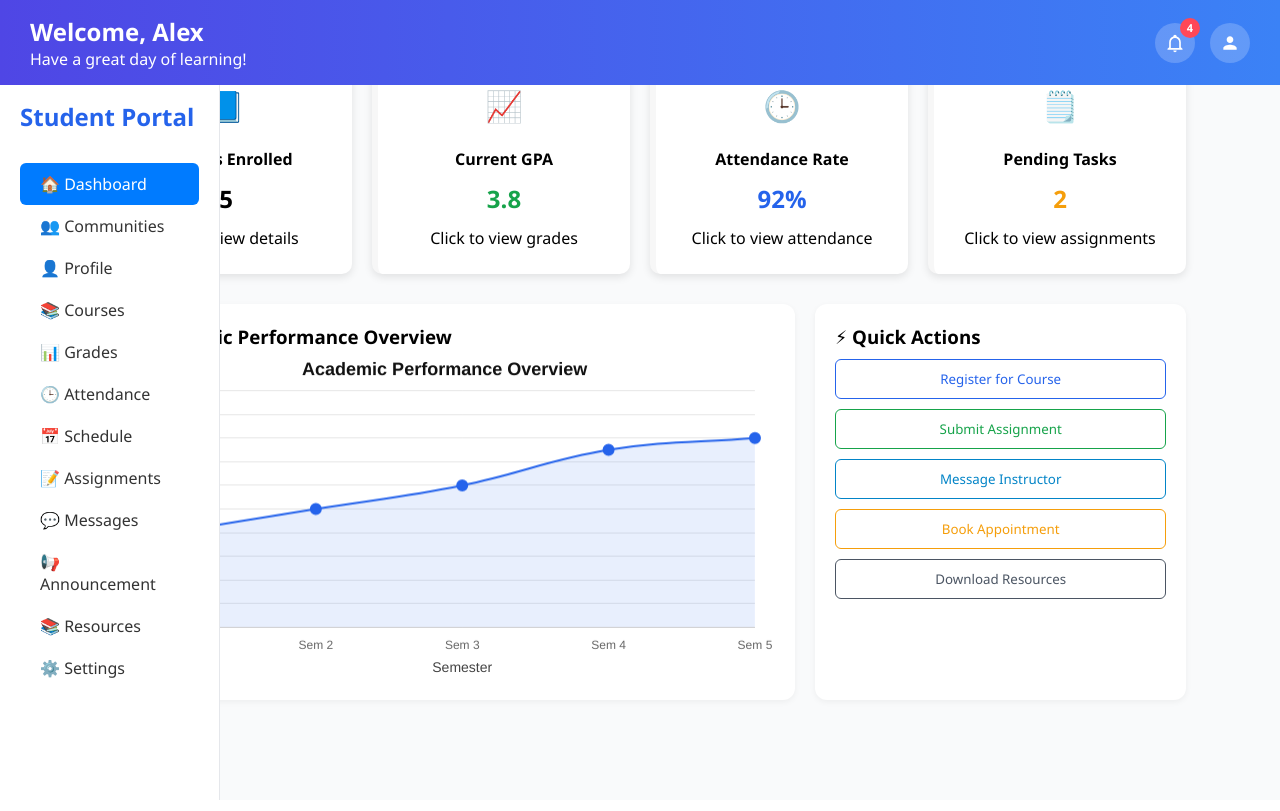
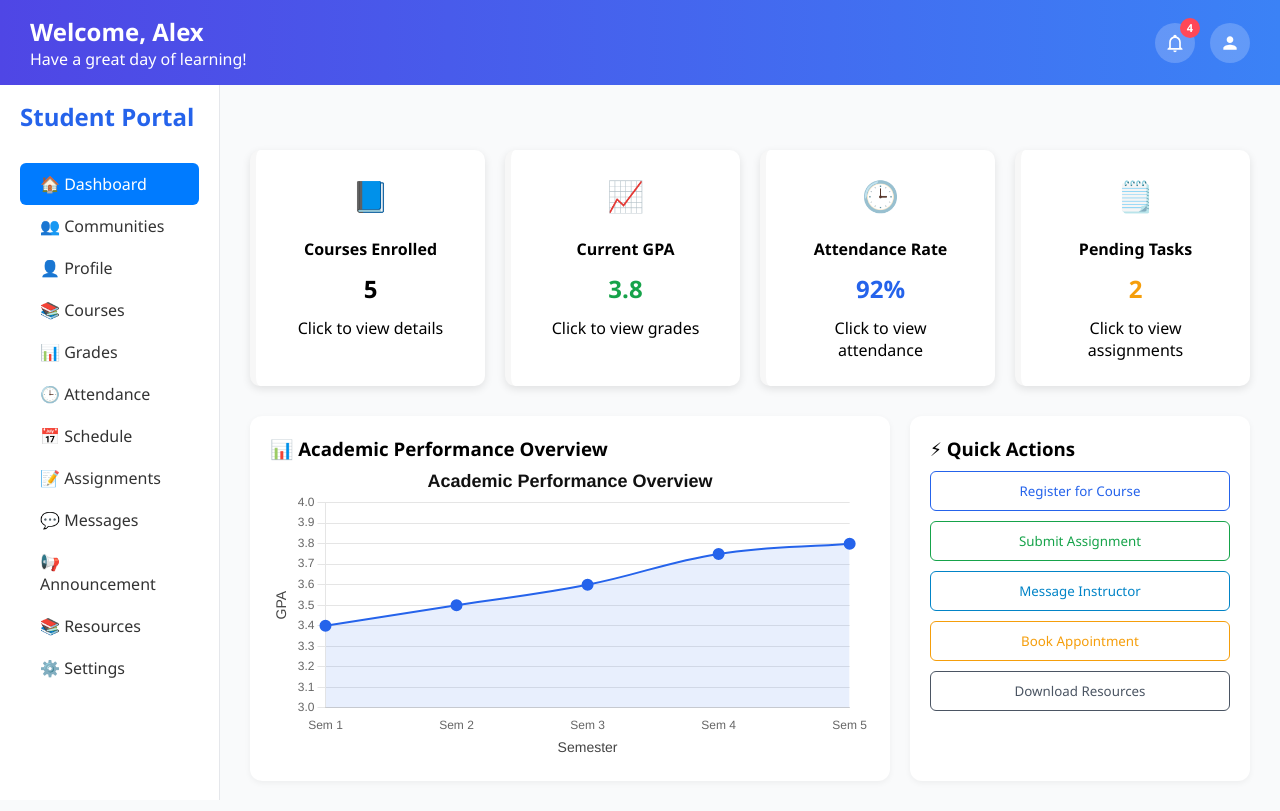
Before and after one commit to SKPHDeemantha/web-Technology-System-Project, a PHP site: page /student/student-dashboard.html in a window 1280 px wide. Run offline with PHP 8.4, Linux system fonts and the light colour scheme.

Commit message:
updated schdule.css

```diff
--- a/assets/css/studentcss/schedule.css
+++ b/assets/css/studentcss/schedule.css
@@ -2,15 +2,15 @@
 
 
 .main-content {
-     width: 90%;
-  max-width: 1200px;
-  margin: auto;
-  padding: 30px;
+    flex: 1;
+
 }
 
 /* Page Styles */
 .page {
     display: none;
+    margin-left: -250px;
+    margin-top: -100px;
 }
 
 .page.active {
```
